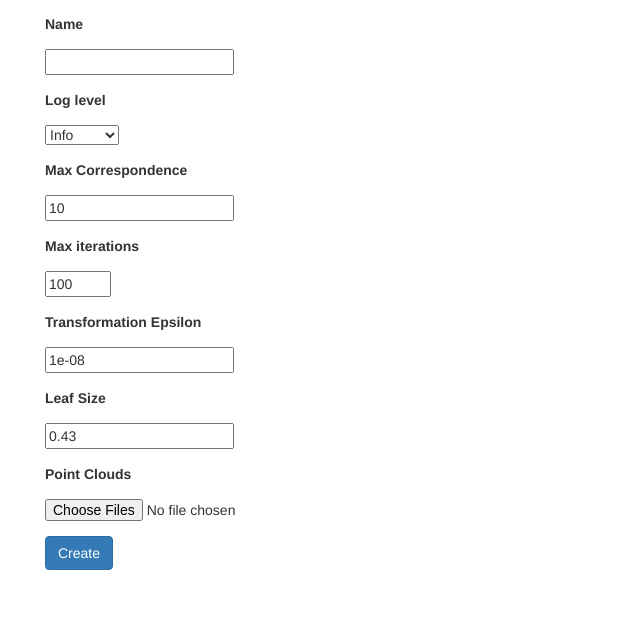
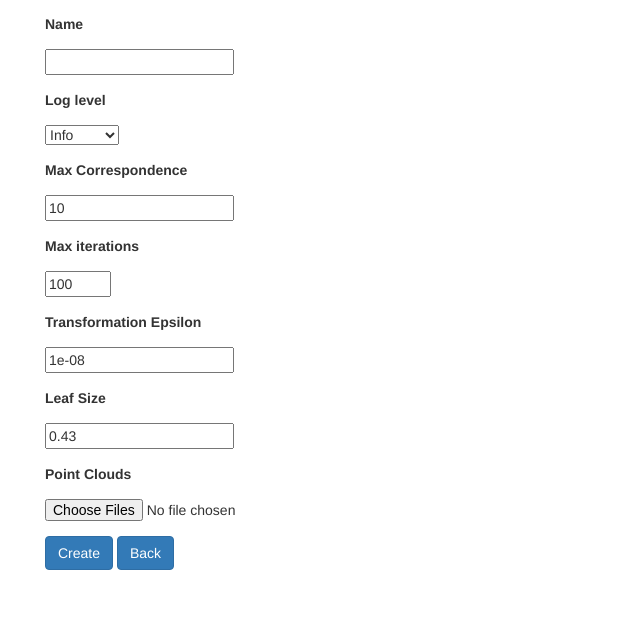
Before and after one commit to PUM-9/server_api, a Django app: page /create_registration_job/ in a window 1280 px wide. Shown: the part 57-693 px from the top of the page, without its empty margins (0-640 px from the left). Run offline with Django 3.2, Linux system fonts and the light colour scheme; some libraries are stand-ins or nearby versions.

Commit message:
Added back buttons

```diff
--- a/frontend/templates/frontend/registration_form.html
+++ b/frontend/templates/frontend/registration_form.html
@@ -23,6 +23,7 @@
                 </div>
             {% endfor %}
             <input type="submit" class="btn btn-primary" value="Create" />
+            <a class="btn btn-primary" href="{% url 'index' %}">Back</a>
         </form>
     </div>
 {% endblock %}
--- a/frontend/templates/frontend/registration_job.html
+++ b/frontend/templates/frontend/registration_job.html
@@ -1,14 +1,16 @@
 {% extends "frontend/base.html" %}
 {% load bootstrap3 %}
 
-{% block content %}
 <head>
     <meta charset="UTF-8">
     <title>Registration Job {{ job_id }}</title>
 </head>
+
+{% block content %}
 <body>
 
-    <a class="btn btn-primary" href="{%  url 'delete_registration_job' %}?id={{ job_id }}">Delete job</a>
+    <a class="btn btn-primary" href="{% url 'index' %}">Back</a>
+    <a class="btn btn-primary" href="{% url 'delete_registration_job' %}?id={{ job_id }}">Delete job</a>
 
     <table class="table table-bordered table-hover table-condensed">
     <caption>Registration Job</caption>
```
